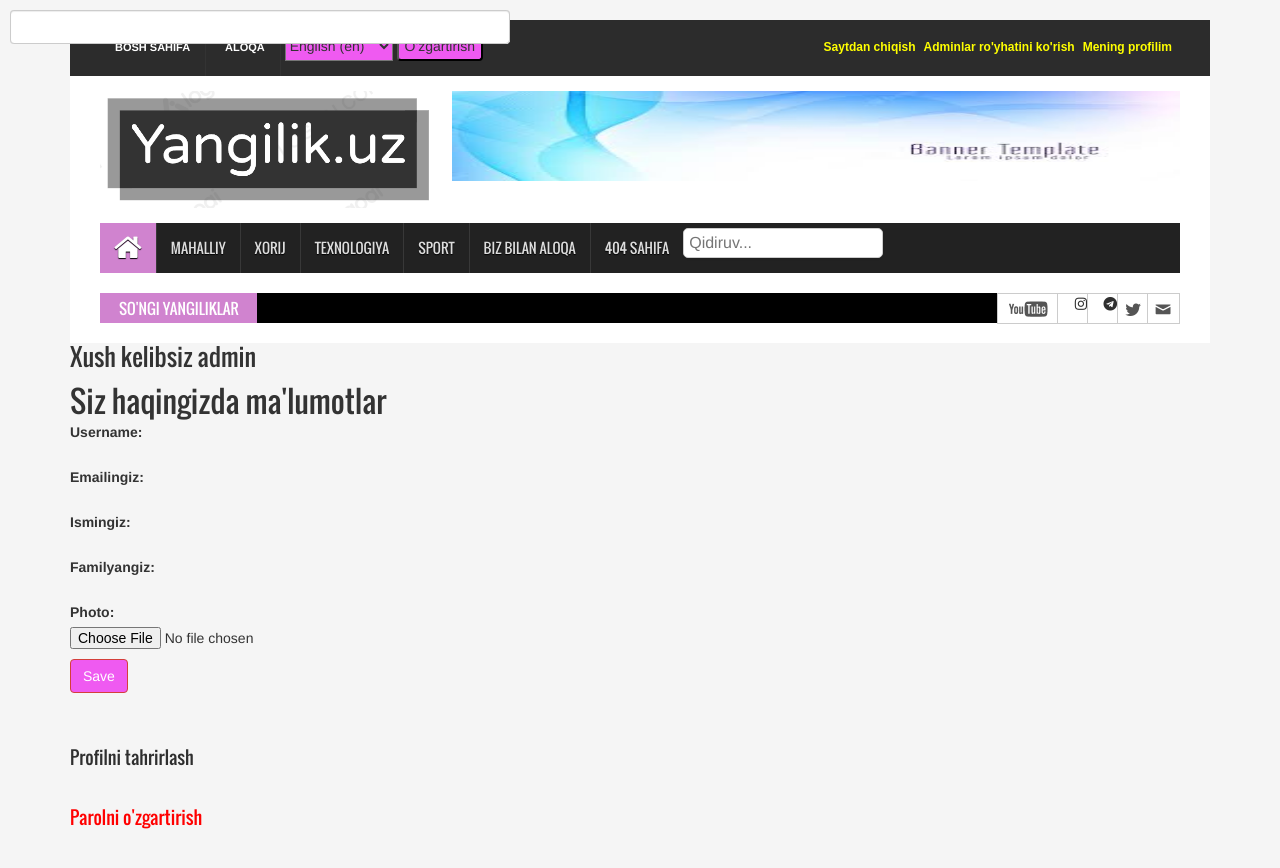
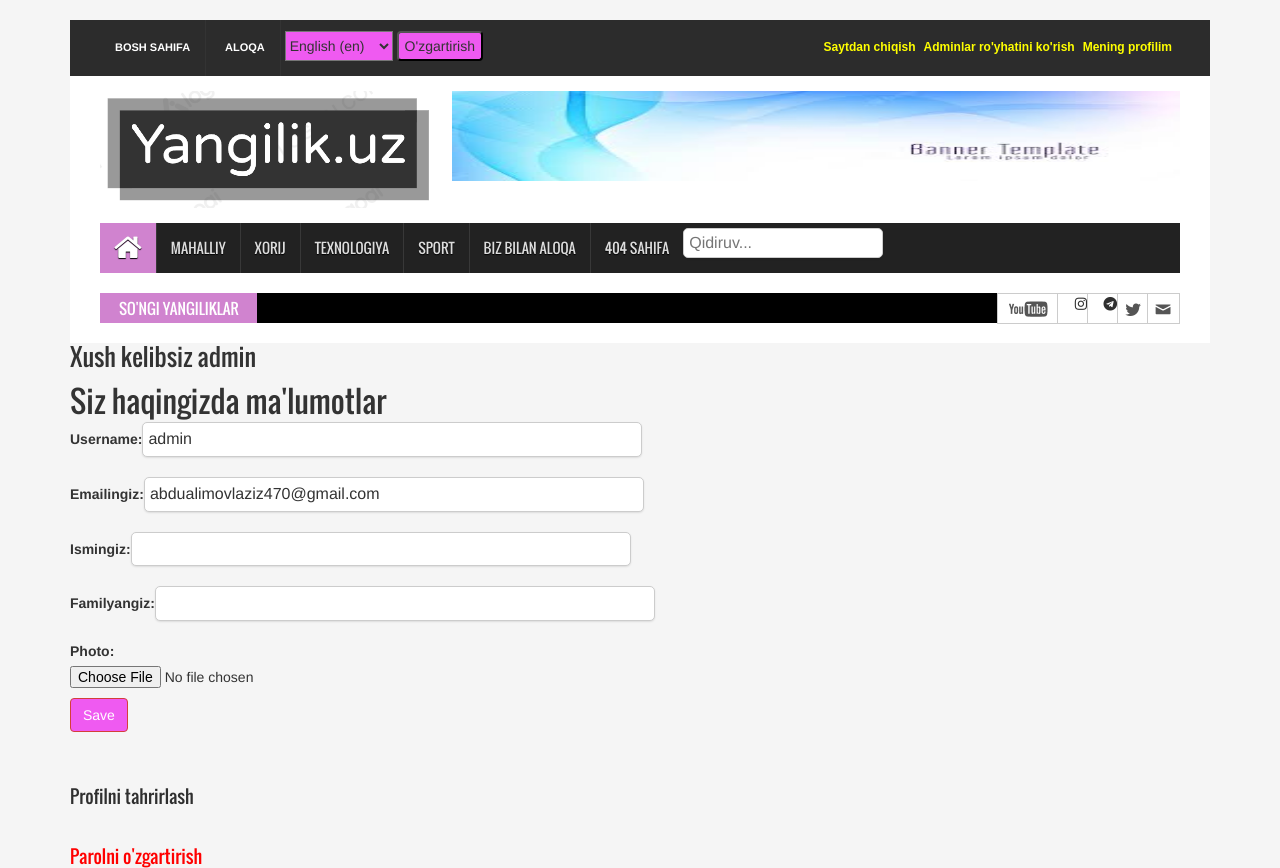
Before and after one commit to Abdualimov07/yanglik, a Django app: page /en/account/profile/ in a window 1280 px wide. Shown: the top 868 px of the page. Run offline with Django 4.2, Linux system fonts and the light colour scheme; a user stored in the database is signed in; data comes from the database, SQL or seed files in the repository; some libraries are stand-ins or nearby versions.

Commit message:
Update dashboard.html

```diff
--- a/templates/pages/dashboard.html
+++ b/templates/pages/dashboard.html
@@ -8,10 +8,10 @@
 
     <h3>Xush kelibsiz {{ user.username }}</h3>
     <h2>Siz haqingizda ma'lumotlar</h2>
-    <label>Username:</label><input class="form-control" style="width:500px; position: fixed; top: 10px; left: 10px;" value="{{ user.username }}"><br><br>
-    <label>Emailingiz:</label><input class="form-control" style="width:500px; position: fixed; top: 10px; left: 10px;" value="{{ user.email }}"><br><br>
-    <label>Ismingiz:</label><input class="form-control" style="width:500px; position: fixed; top: 10px; left: 10px;" value="{{ user.first_name }}"><br><br>
-    <label>Familyangiz:</label><input class="form-control" style="width:500px; position: fixed; top: 10px; left: 10px;" value="{{ user.last_name }}"><br><br>
+    <label>Username:</label><input  style="width:500px; font-size: 16px; border: 1px solid #ccc; padding: 5px; border-radius: 5px; box-shadow: 0 1px 2px rgba(0, 0, 0, 0.1); transition: border-color 0.3s, box-shadow 0.3s;" value="{{ user.username }}"><br><br>
+    <label>Emailingiz:</label><input  style="width:500px; font-size: 16px; border: 1px solid #ccc; padding: 5px; border-radius: 5px; box-shadow: 0 1px 2px rgba(0, 0, 0, 0.1); transition: border-color 0.3s, box-shadow 0.3s;" value="{{ user.email }}"><br><br>
+    <label>Ismingiz:</label><input  style="width:500px; font-size: 16px; border: 1px solid #ccc; padding: 5px; border-radius: 5px; box-shadow: 0 1px 2px rgba(0, 0, 0, 0.1); transition: border-color 0.3s, box-shadow 0.3s;" value="{{ user.first_name }}"><br><br>
+    <label>Familyangiz:</label><input  style="width:500px; font-size: 16px; border: 1px solid #ccc; padding: 5px; border-radius: 5px; box-shadow: 0 1px 2px rgba(0, 0, 0, 0.1); transition: border-color 0.3s, box-shadow 0.3s;" value="{{ user.last_name }}"><br><br>
 
     <form method="POST" enctype="multipart/form-data">
       {% csrf_token %}
```
